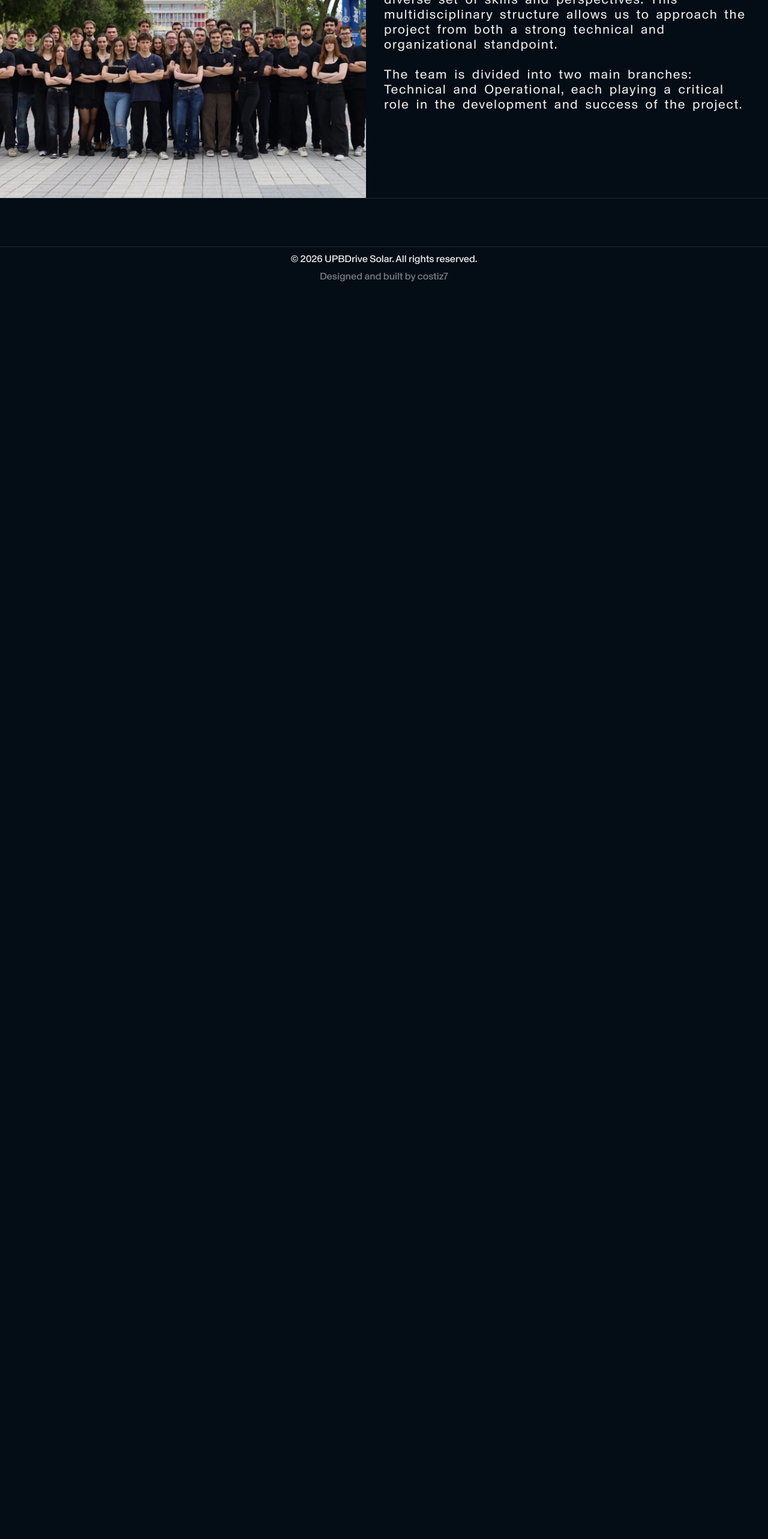
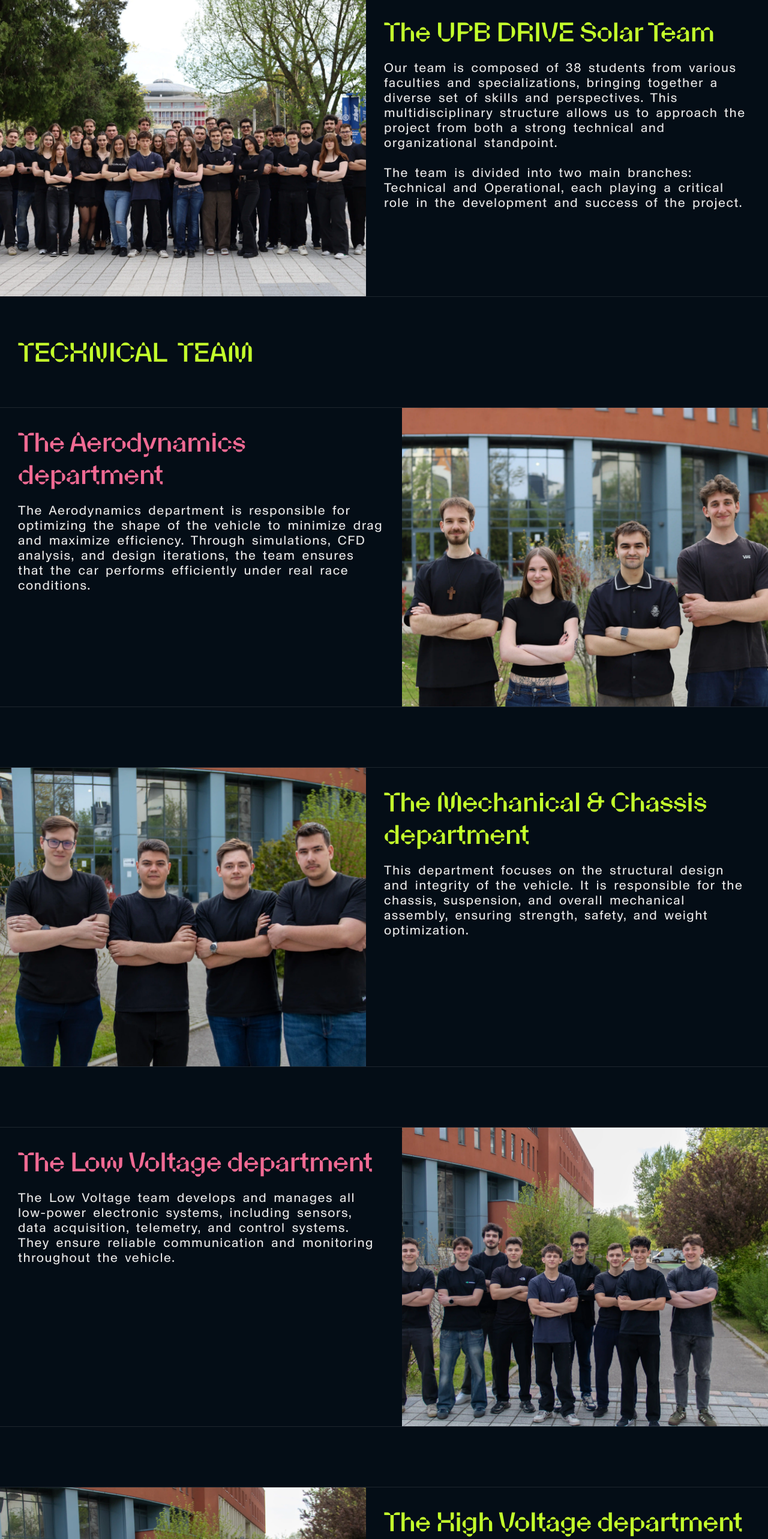
Before and after one commit to costiz7/upb-drive-solar, a React (Vite) app: page /team in a window 1280 px wide. Shown: the part 234-2800 px from the top of the page at 60% size. Before the commit the page ends 800 px from the top, so only its background shows below. Built offline with nearby package versions, Linux system fonts and the light colour scheme.

Commit message:
Implemented meet the team page

```diff
--- a/src/App.jsx
+++ b/src/App.jsx
@@ -1,5 +1,6 @@
 import { BrowserRouter, Routes, Route, Navigate } from "react-router-dom";
 import "./App.css";
+import ScrollToTop from "./Atoms/ScrollToTop/ScrollToTop.jsx";
 import MainLayout from "./MainLayout/MainLayout.jsx";
 import HomePage from "./HomePage/HomePage.jsx";
 import AboutUsPage from "./AboutUsPage/AboutUsPage.jsx";
@@ -10,6 +11,7 @@
   return (
     <>
       <BrowserRouter>
+      <ScrollToTop />
         <Routes>
           <Route element={ <MainLayout /> }>
             <Route path="/" element={<HomePage />}/>
--- a/src/Atoms/DepartmentSection/DepartmentSection.css
+++ b/src/Atoms/DepartmentSection/DepartmentSection.css
@@ -1,7 +1,7 @@
 .department-wrapper {
   position: relative;
   width: 100%;
-  height: 500px;
+  min-height: 500px;
   overflow: hidden;
   display: flex;
   flex-direction: row;
@@ -9,6 +9,7 @@
   border-bottom: solid 1px rgba(255, 255, 255, 0.1);
   border-top: solid 1px rgba(255, 255, 255, 0.1);
   margin-top: 65px;
+  margin-bottom: 35px;
 }
 
 .department-wrapper.inverse {
@@ -57,7 +58,8 @@
 @media (max-width: 900px) {
   .department-wrapper {
     flex-direction: row;
-    height: 450px;
+    min-height: 450px;
+    margin-top: 35px;
   }
 
   .department-wrapper.inverse {
@@ -82,7 +84,8 @@
 @media (max-width: 500px) {
   .department-wrapper {
     flex-direction: column;
-    height: 600px;
+    min-height: 600px;
+    margin-top: 25px;
   }
 
   .department-wrapper.inverse {
--- /dev/null
+++ b/src/Atoms/ScrollToTop/ScrollToTop.jsx
@@ -0,0 +1,14 @@
+import { useEffect } from 'react';
+import { useLocation } from 'react-router-dom';
+
+const ScrollToTop = () => {
+  const { pathname } = useLocation();
+
+  useEffect(() => {
+    window.scrollTo(0, 0);
+  }, [pathname]);
+
+  return null;
+}
+
+export default ScrollToTop;
--- a/src/MainLayout/Footer/Footer.jsx
+++ b/src/MainLayout/Footer/Footer.jsx
@@ -6,7 +6,7 @@
     return (
         <div className="footer">
             <p className="copyright">&#169; {currentYear} UPBDrive Solar. All rights reserved.</p>
-            <p className="credit">Designed and built by costiz7</p>
+            <p className="credit"></p>
         </div>
     );
 }
--- a/src/MeetTheTeamPage/MeetTheTeamPage.css
+++ b/src/MeetTheTeamPage/MeetTheTeamPage.css
@@ -4,4 +4,32 @@
     overflow-x: none;
     display: flex;
     flex-direction: column;
+    padding-top: 80px;
 }
+
+.mtt-wrapper > .mtt-header {
+  font-size: 2.8rem;
+  font-family: var(--font-display);
+  color: var(--eco-neon);
+  word-spacing: 10px;
+  padding-top: 30px;
+  margin-left: 30px;
+}
+
+@media (max-width: 900px) {
+
+  .mtt-wrapper > .mtt-header {
+    font-size: 2.6rem;
+    padding-top: 25px;
+    margin-left: 25px;
+  }
+}
+
+@media (max-width: 500px) {
+
+  .mtt-wrapper > .mtt-header {
+    font-size: 2.4rem;
+    padding-top: 20px;
+    margin-left: 20px;
+  }
+}
--- a/src/MeetTheTeamPage/MeetTheTeamPage.jsx
+++ b/src/MeetTheTeamPage/MeetTheTeamPage.jsx
@@ -5,15 +5,87 @@
     return (
         <>
             <div className="mtt-wrapper">
+                <h1 className="mtt-header">MEET THE TEAM</h1>
                 <DepartmentSection
                     imgPath="/images/IMG_16.webp"
+                    imgAlt="IMG_16 - Group Photo"
                     title="The UPB DRIVE Solar Team"
-                    titleColor="var(--vibrant-rose)"
+                    titleColor="var(--eco-neon)"
                     isInverse={false}
                 >
                     Our team is composed of 38 students from various faculties and specializations, bringing together a diverse set of skills and perspectives. This multidisciplinary structure allows us to approach the project from both a strong technical and organizational standpoint.<br /><br /> The team is divided into two main branches: Technical and Operational, each playing a critical role in the development and success of the project.
                 </DepartmentSection>
 
+                <h1 className="mtt-header">TECHNICAL TEAM</h1>
+                <DepartmentSection
+                    imgPath="/images/IMG_18.webp"
+                    imgAlt="IMG_18 - Aerodynamics department"
+                    title="The Aerodynamics department"
+                    titleColor="var(--vibrant-rose)"
+                    isInverse={true}
+                >
+                    The Aerodynamics department is responsible for optimizing the shape of the vehicle to minimize drag and maximize efficiency. Through simulations, CFD analysis, and design iterations, the team ensures that the car performs efficiently under real race conditions.                </DepartmentSection>
+
+                <DepartmentSection
+                    imgPath="/images/IMG_19.webp"
+                    imgAlt="IMG_19 - The Mechanical & Chassis department"
+                    title="The Mechanical & Chassis department"
+                    titleColor="var(--eco-neon)"
+                    isInverse={false}
+                >
+                    This department focuses on the structural design and integrity of the vehicle. It is responsible for the chassis, suspension, and overall mechanical assembly, ensuring strength, safety, and weight optimization.
+                </DepartmentSection>
+
+                <DepartmentSection
+                    imgPath="/images/IMG_20.webp"
+                    imgAlt="IMG_20 - The Low Voltage department"
+                    title="The Low Voltage department"
+                    titleColor="var(--vibrant-rose)"
+                    isInverse={true}
+                >
+                    The Low Voltage team develops and manages all low-power electronic systems, including sensors, data acquisition, telemetry, and control systems. They ensure reliable communication and monitoring throughout the vehicle.
+                </DepartmentSection>
+
+                <DepartmentSection
+                    imgPath="/images/IMG_21.webp"
+                    imgAlt="IMG_21 - The High Voltage department"
+                    title="The High Voltage department"
+                    titleColor="var(--eco-neon)"
+                    isInverse={false}
+                >
+                    The High Voltage department handles the powertrain, including the battery pack, solar array integration, and energy distribution. Their main goal is to maximize energy efficiency while maintaining safety and system reliability.
+                </DepartmentSection>
+
+                <h1 className="mtt-header">OPERATIONAL TEAM</h1>
+                <DepartmentSection
+                    imgPath="/images/IMG_23.webp"
+                    imgAlt="IMG_23 - The Sponsorship department"
+                    title="The Sponsorship department"
+                    titleColor="var(--vibrant-rose)"
+                    isInverse={true}
+                >
+                    The Sponsorship team builds and maintains relationships with partners and supporters. They are responsible for securing funding, managing collaborations, and ensuring mutual value between the team and its partners.
+                </DepartmentSection>
+
+                <DepartmentSection
+                    imgPath="/images/IMG_24.webp"
+                    imgAlt="IMG_24 - The Logistics department"
+                    title="The Logistics department"
+                    titleColor="var(--eco-neon)"
+                    isInverse={false}
+                >
+                    The Logistics department coordinates all operational aspects of the project, including materials procurement, transportation, event planning, and overall organization needed to keep the team running smoothly.
+                </DepartmentSection>
+
+                <DepartmentSection
+                    imgPath="/images/IMG_25.webp"
+                    imgAlt="IMG_25 - The Social Media department"
+                    title="The Social Media department"
+                    titleColor="var(--vibrant-rose)"
+                    isInverse={true}
+                >
+                    The Social Media team manages the team’s public image and communication. They create content, document the project’s progress, and engage with the community to increase visibility and support.
+                </DepartmentSection>
             </div>
         </>
     );
```
Also changed, not shown: vercel.json (added).
